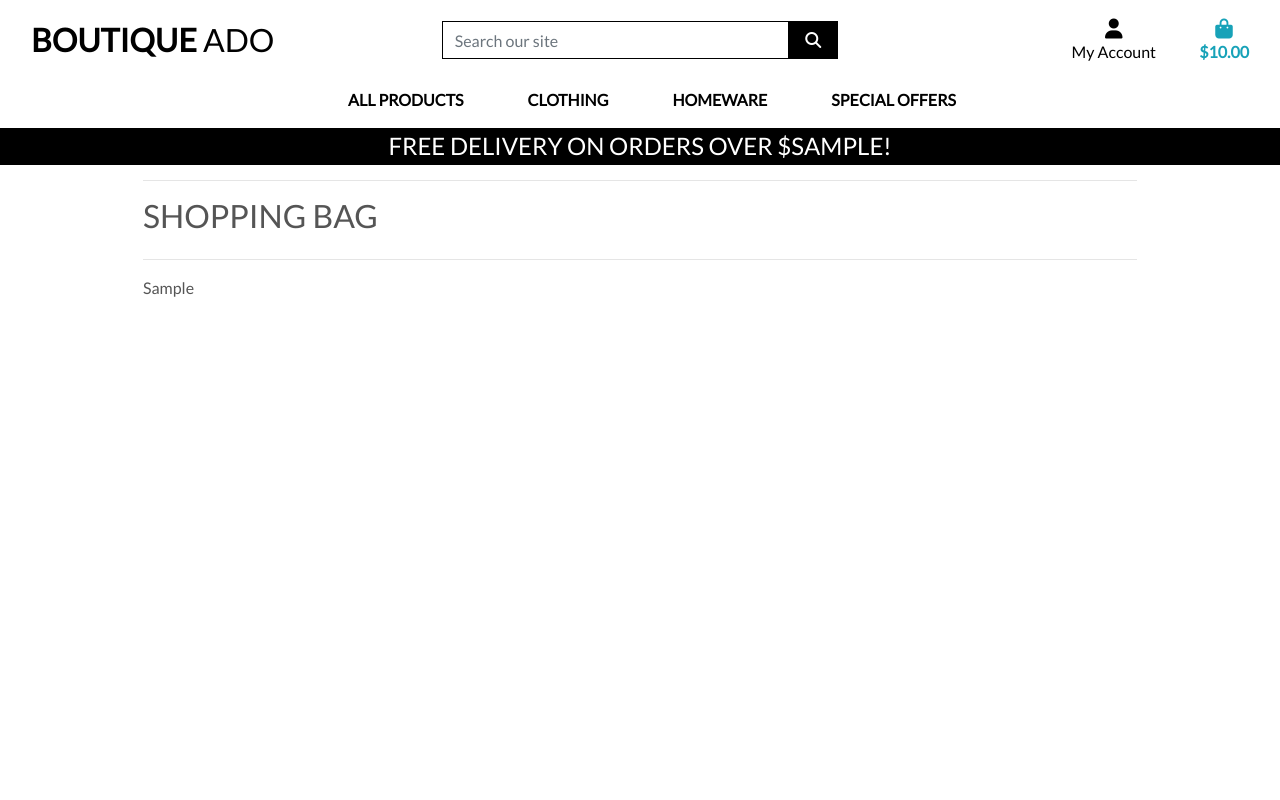
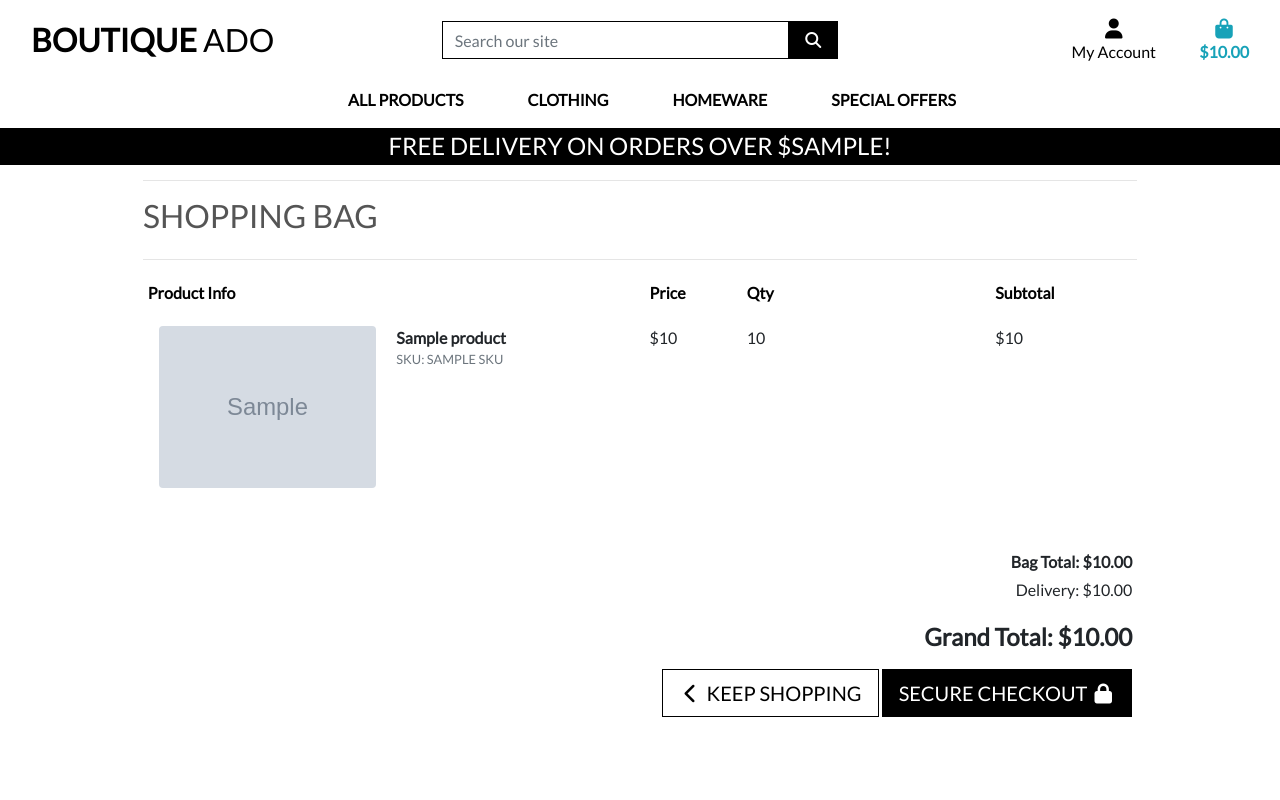
Before and after one commit to GaryS007/boutique-project, a Django app: template bag/templates/bag/bag.html in a window 1280 px wide. Run offline with Django 3.2, Linux system fonts and the light colour scheme; the template is opened without the code that fills it: most values are stand-ins (such as "Sample title", 1, 10 or a date in 2020); grey boxes marked "Sample" are stand-in pictures; some libraries are stand-ins or nearby versions.

Commit message:
Updated shopping bag template

```diff
--- a/bag/templates/bag/bag.html
+++ b/bag/templates/bag/bag.html
@@ -3,11 +3,10 @@
 
 {% block page_header %}
     <div class="container header-container">
-        <div clas="row">
+        <div class="row">
             <div class="col"></div>
         </div>
     </div>
-
 {% endblock %}
 
 {% block content %}
@@ -24,16 +23,76 @@
         <div class="row">
             <div class="col">
                 {% if bag_items %}
-                <div class="table-responsive rounded">
-                    {{ bag_items }}
-                </div>
+                    <div class="table-responsive rounded">
+                        <table class="table table-sm table-borderless">
+                            <thead class="text-black">
+                                <tr>
+                                    <th scope="col">Product Info</th>
+                                    <th scope="col"></th>
+                                    <th scope="col">Price</th>
+                                    <th scope="col">Qty</th>
+                                    <th scope="col">Subtotal</th>
+                                </tr>
+                            </thead>
+
+                            {% for item in bag_items %}
+                                <tr>
+                                    <td class="p-3 w-25">
+                                        <img class="img-fluid rounded" src="{{ item.product.image.url }}">
+                                    </td>
+                                    <td class="py-3">
+                                        <p class="my-0"><strong>{{ item.product.name }}</strong></p>
+                                        <p class="my-0 small text-muted">SKU: {{ item.product.sku|upper }}</p>
+                                    </td>
+                                    <td class="py-3">
+                                        <p class="my-0">${{ item.product.price }}</p>
+                                    </td>
+                                    <td class="py-3 w-25">
+                                        <p class="my-0">{{ item.quantity }}</p>
+                                    </td>
+                                    <td class="py-3">
+                                        <p class="my-0">${{ item.product.price }}</p>
+                                    </td>
+                                </tr>
+                            {% endfor %}
+                            <tr>
+                                <td colspan="5" class="pt-5 text-right">
+                                    <h6><strong>Bag Total: ${{ total|floatformat:2 }}</strong></h6>
+                                    <h6>Delivery: ${{ delivery|floatformat:2 }}</h6>
+                                    <h4 class="mt-4"><strong>Grand Total: ${{ grand_total|floatformat:2 }}</strong></h4>
+                                    {% if free_delivery_delta > 0 %}
+                                        <p class="mb-1 text-danger">
+                                            You could get free delivery by spending just <strong>${{ free_delivery_delta }}</strong> more!
+                                        </p>
+                                    {% endif %}
+                                </td>
+                            </tr>
+                            <tr>
+                                <td colspan="5" class="text-right">
+                                    <a href="{% url 'products' %}" class="btn btn-outline-black rounded-0 btn-lg">
+                                        <span class="icon">
+                                            <i class="fas fa-chevron-left"></i>
+                                        </span>
+                                        <span class="text-uppercase">Keep Shopping</span>
+                                    </a>
+                                    <a href="" class="btn btn-black rounded-0 btn-lg">
+                                        <span class="text-uppercase">Secure Checkout</span>
+                                        <span class="icon">
+                                            <i class="fas fa-lock"></i>
+                                        </span>
+                                    </a>
+                                </td>
+                            </tr>
+                        </table>
+                    </div>
                 {% else %}
-                <p class="lead mb-5">Your Bag is Empty.</p>
-                <a href="{% url 'products' %}" class="btn btn-outline-black rounded-0 btn-lg">
-                    <span class="icon">
-                        <i class="fas fa-chevron-left"></i>
-                    </span>
-                </a>
+                    <p class="lead mb-5">Your bag is empty.</p>
+                    <a href="{% url 'products' %}" class="btn btn-outline-black rounded-0 btn-lg">
+                        <span class="icon">
+                            <i class="fas fa-chevron-left"></i>
+                        </span>
+                        <span class="text-uppercase">Keep Shopping</span>
+                    </a>
                 {% endif %}
             </div>
         </div>
```
